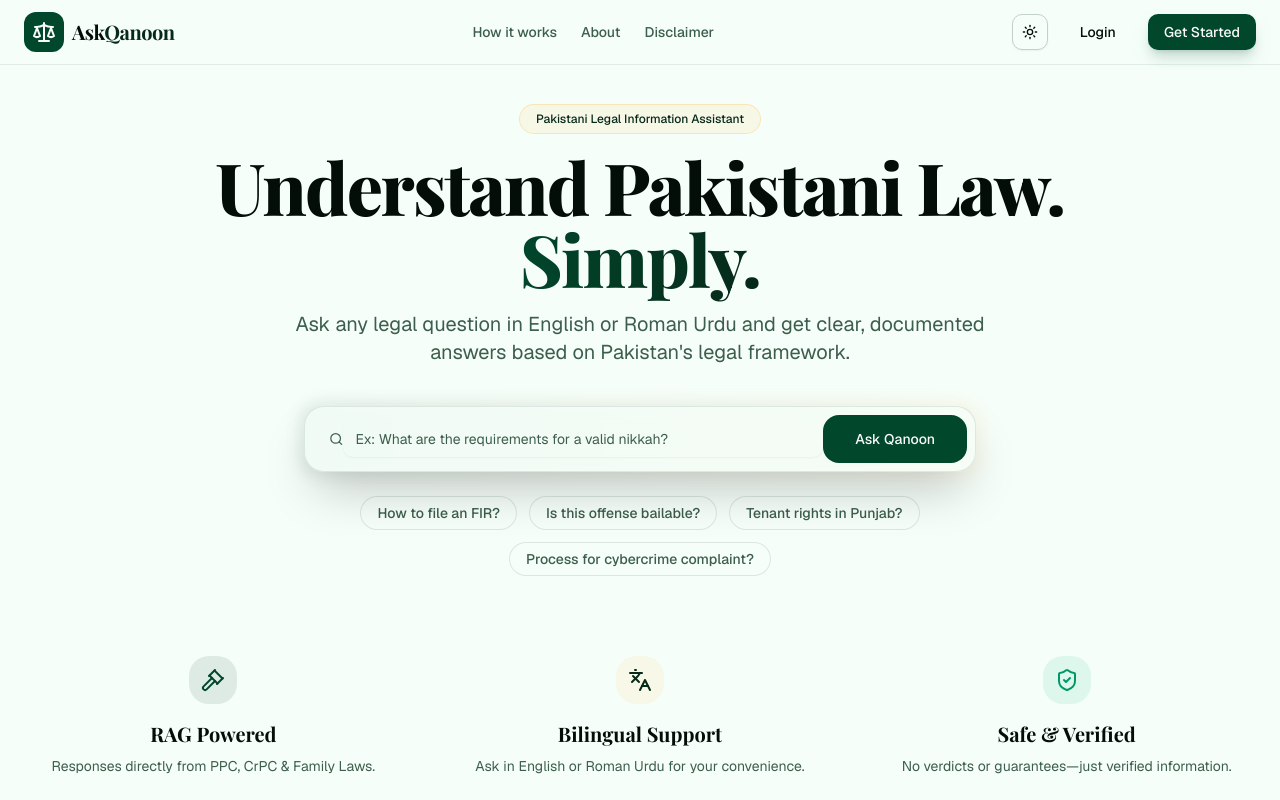
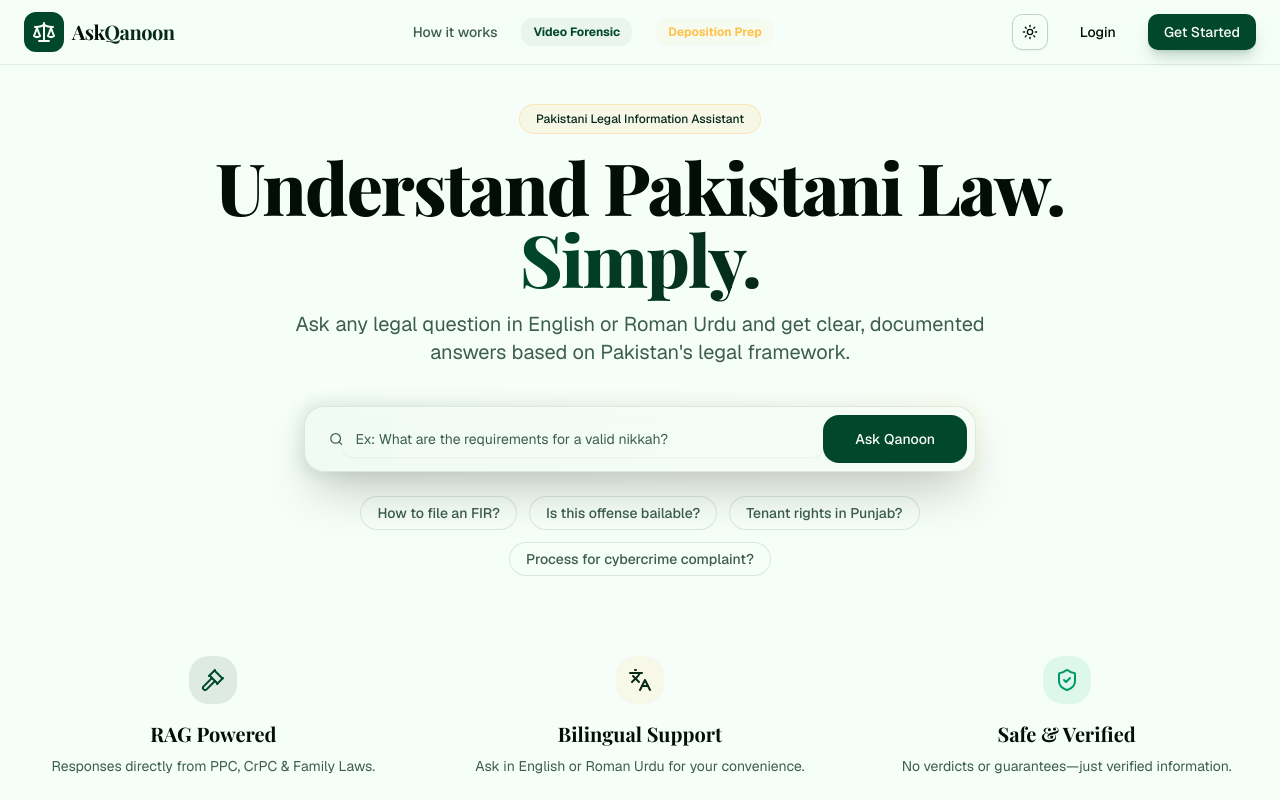
Before and after one commit to hasnaatmalik/askqanoon, a Next.js app: page / in a window 1280 px wide. Shown: the top 800 px of the page. Built offline with nearby package versions, Linux system fonts and the light colour scheme; no server answers; a web font is replaced by a local one.

Commit message:
fix: resolve build errors and integrate new features into UI

```diff
--- a/scripts/download-and-process.ts
+++ b/scripts/download-and-process.ts
@@ -1,6 +1,6 @@
 import fs from 'fs';
 import path from 'path';
-import pdf from 'pdf-parse';
+import { PDFParse as pdf } from 'pdf-parse';
 import axios from 'axios';
 import https from 'https';
 
@@ -61,8 +61,8 @@
             // Convert to Text
             console.log(`Converting ${doc.name} to text...`);
             const dataBuffer = fs.readFileSync(pdfPath);
-            // Fixed pdf-parse call for ES modules
-            const data = await pdf(dataBuffer);
+            const parser = new pdf({ data: dataBuffer });
+            const data = await parser.getText();
 
             const cleanText = data.text
                 .replace(/\n\s*\n/g, '\n\n')
@@ -73,7 +73,7 @@
             fs.appendFileSync(OUTPUT_FILE, `\n\n--- END OF ${doc.name} ---\n\n`);
 
             console.log(`✅ ${doc.name} added to database.`);
-        } catch (error) {
+        } catch (error: any) {
             console.error(`❌ Error processing ${doc.name}:`, error.message);
         }
     }
--- a/src/app/api/conversations/[id]/route.ts
+++ b/src/app/api/conversations/[id]/route.ts
@@ -5,7 +5,7 @@
 
 export async function GET(
     req: NextRequest,
-    { params }: { params: { id: string } }
+    { params }: { params: Promise<{ id: string }> }
 ) {
     try {
         const session = await getServerSession(authOptions);
--- a/src/app/page.tsx
+++ b/src/app/page.tsx
@@ -7,9 +7,11 @@
 import { Features } from "@/components/features";
 import { Footer } from "@/components/footer";
 import { ChatInterface } from "@/components/chat-interface";
+import { VideoAnalysis } from "@/components/video-analysis";
+import { DepositionSimulator } from "@/components/deposition-simulator";
 
 export default function Home() {
-  const [view, setView] = useState<"landing" | "chat">("landing");
+  const [view, setView] = useState<"landing" | "chat" | "video" | "deposition">("landing");
   const [initialQuestion, setInitialQuestion] = useState("");
 
   const handleStartChat = (question: string) => {
@@ -17,9 +19,17 @@
     setView("chat");
   };
 
+  const handleStartVideo = () => {
+    setView("video");
+  };
+
+  const handleStartDeposition = () => {
+    setView("deposition");
+  };
+
   return (
     <main className="min-h-screen bg-background">
-      <Navbar />
+      <Navbar onVideoClick={handleStartVideo} onDepositionClick={handleStartDeposition} />
       <AnimatePresence mode="wait">
         {view === "landing" ? (
           <motion.div
@@ -33,7 +43,7 @@
             <Features />
             <Footer />
           </motion.div>
-        ) : (
+        ) : view === "chat" ? (
           <motion.div
             key="chat"
             initial={{ opacity: 0, x: 20 }}
@@ -46,6 +56,26 @@
               onBack={() => setView("landing")}
             />
           </motion.div>
+        ) : view === "video" ? (
+          <motion.div
+            key="video"
+            initial={{ opacity: 0, scale: 0.95 }}
+            animate={{ opacity: 1, scale: 1 }}
+            exit={{ opacity: 0, scale: 0.95 }}
+            transition={{ duration: 0.3 }}
+          >
+            <VideoAnalysis onBack={() => setView("landing")} />
+          </motion.div>
+        ) : (
+          <motion.div
+            key="deposition"
+            initial={{ opacity: 0, scale: 0.95 }}
+            animate={{ opacity: 1, scale: 1 }}
+            exit={{ opacity: 0, scale: 0.95 }}
+            transition={{ duration: 0.3 }}
+          >
+            <DepositionSimulator onBack={() => setView("landing")} />
+          </motion.div>
         )}
       </AnimatePresence>
     </main>
--- a/src/components/navbar.tsx
+++ b/src/components/navbar.tsx
@@ -13,7 +13,12 @@
     DropdownMenuTrigger,
 } from "@/components/ui/dropdown-menu";
 
-export function Navbar() {
+interface NavbarProps {
+    onVideoClick?: () => void;
+    onDepositionClick?: () => void;
+}
+
+export function Navbar({ onVideoClick, onDepositionClick }: NavbarProps) {
     const { data: session } = useSession();
 
     return (
@@ -36,23 +41,26 @@
                             <Link href="/chat" className="text-sm font-medium text-foreground transition-colors hover:text-primary">
                                 Ask AI
                             </Link>
-                            <Link href="/dashboard/profile" className="text-sm font-medium text-foreground transition-colors hover:text-primary">
-                                Profile
-                            </Link>
                         </>
                     ) : (
                         <>
                             <Link href="#features" className="text-sm font-medium text-muted-foreground transition-colors hover:text-primary">
                                 How it works
                             </Link>
-                            <Link href="#about" className="text-sm font-medium text-muted-foreground transition-colors hover:text-primary">
-                                About
-                            </Link>
-                            <Link href="#disclaimer" className="text-sm font-medium text-muted-foreground transition-colors hover:text-primary">
-                                Disclaimer
-                            </Link>
                         </>
                     )}
+                    <button
+                        onClick={onVideoClick}
+                        className="text-xs font-bold text-primary bg-primary/5 px-3 py-1.5 rounded-lg transition-all hover:bg-primary/10"
+                    >
+                        Video Forensic
+                    </button>
+                    <button
+                        onClick={onDepositionClick}
+                        className="text-xs font-bold text-secondary bg-secondary/5 px-3 py-1.5 rounded-lg transition-all hover:bg-secondary/10"
+                    >
+                        Deposition Prep
+                    </button>
                 </div>
                 <div className="flex items-center gap-4">
                     <ModeToggle />
```
